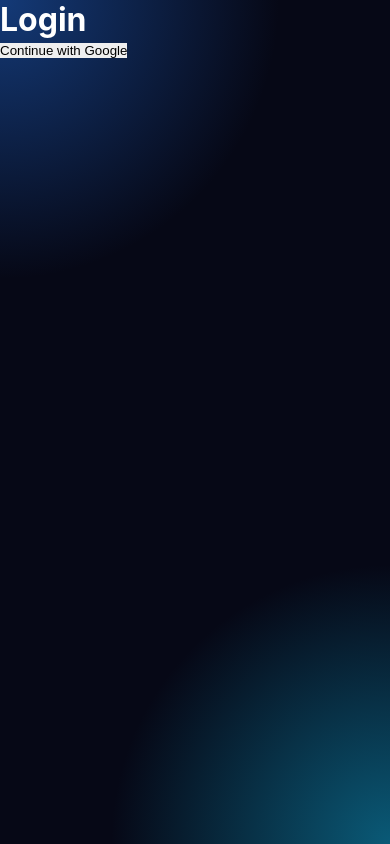
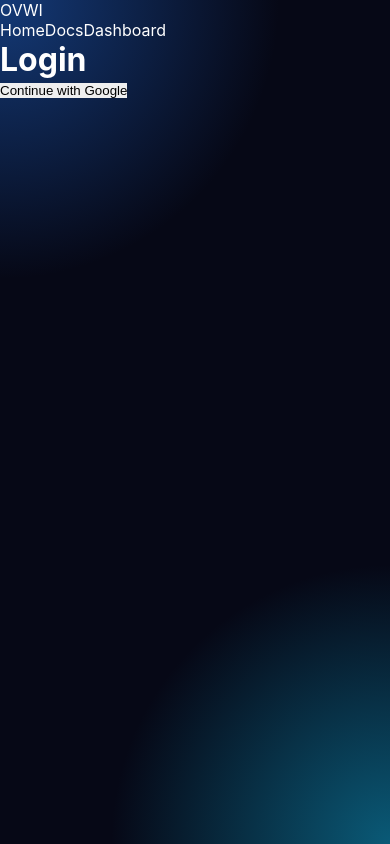
Before and after one commit to aydncy/ovwi-ui, a Next.js app: page /auth/login in a window 390 px wide. Built offline with nearby package versions, Linux system fonts and the light colour scheme.

Commit message:
fix: full hero layout + dashboard ui

```diff
--- a/app/auth/login/page.tsx
+++ b/app/auth/login/page.tsx
@@ -4,23 +4,23 @@ import { safeSupabase as supabase } from '@/lib/supabase-safe';
 
 export default function LoginPage() {
   const login = async () => {
-    await supabase.auth.signInWithOAuth({
-      provider: 'google'
-    });
+    await supabase.auth.signInWithOAuth({ provider: 'google' });
   };
 
   return (
-    <div className="min-h-screen flex items-center justify-center bg-background text-foreground">
-      <div className="w-full max-w-md p-6 rounded-2xl shadow-lg border">
-        <h1 className="text-2xl font-bold mb-4 text-center">Login</h1>
+    <div className="flex items-center justify-center min-h-screen">
+
+      <div className="bg-white/5 p-8 rounded-2xl border border-white/10 w-full max-w-md">
+        <h1 className="text-3xl mb-4">Login</h1>
 
         <button
           onClick={login}
-          className="w-full px-4 py-2 bg-black text-white rounded-xl"
+          className="w-full py-3 bg-gradient-to-r from-cyan-500 to-blue-500 rounded-xl"
         >
           Continue with Google
         </button>
       </div>
+
     </div>
   );
 }
--- a/app/layout.tsx
+++ b/app/layout.tsx
@@ -1,15 +1,24 @@
 import './globals.css';
-import type { Metadata } from 'next';
 
-export const metadata: Metadata = {
-  title: 'OVWI | AI Infrastructure',
-  description: 'Build. Scale. Monetize.'
-};
-
-export default function RootLayout({ children }: { children: React.ReactNode }) {
+export default function RootLayout({ children }) {
   return (
     <html lang="en">
-      <body>{children}</body>
+      <body className="bg-[#020617] text-white">
+        <div className="min-h-screen bg-gradient-to-br from-[#020617] via-[#081226] to-[#020617]">
+
+          <nav className="flex justify-between items-center px-8 py-4 border-b border-white/10">
+            <div className="text-xl font-bold text-cyan-400">OVWI</div>
+
+            <div className="flex gap-4">
+              <a href="/" className="px-4 py-2 bg-white/5 rounded-xl">Home</a>
+              <a href="/docs" className="px-4 py-2 bg-white/5 rounded-xl">Docs</a>
+              <a href="/dashboard" className="px-4 py-2 bg-white/5 rounded-xl">Dashboard</a>
+            </div>
+          </nav>
+
+          {children}
+        </div>
+      </body>
     </html>
   );
 }
```
Also changed, not shown: app/dashboard/page.tsx (+46 -15 lines).
